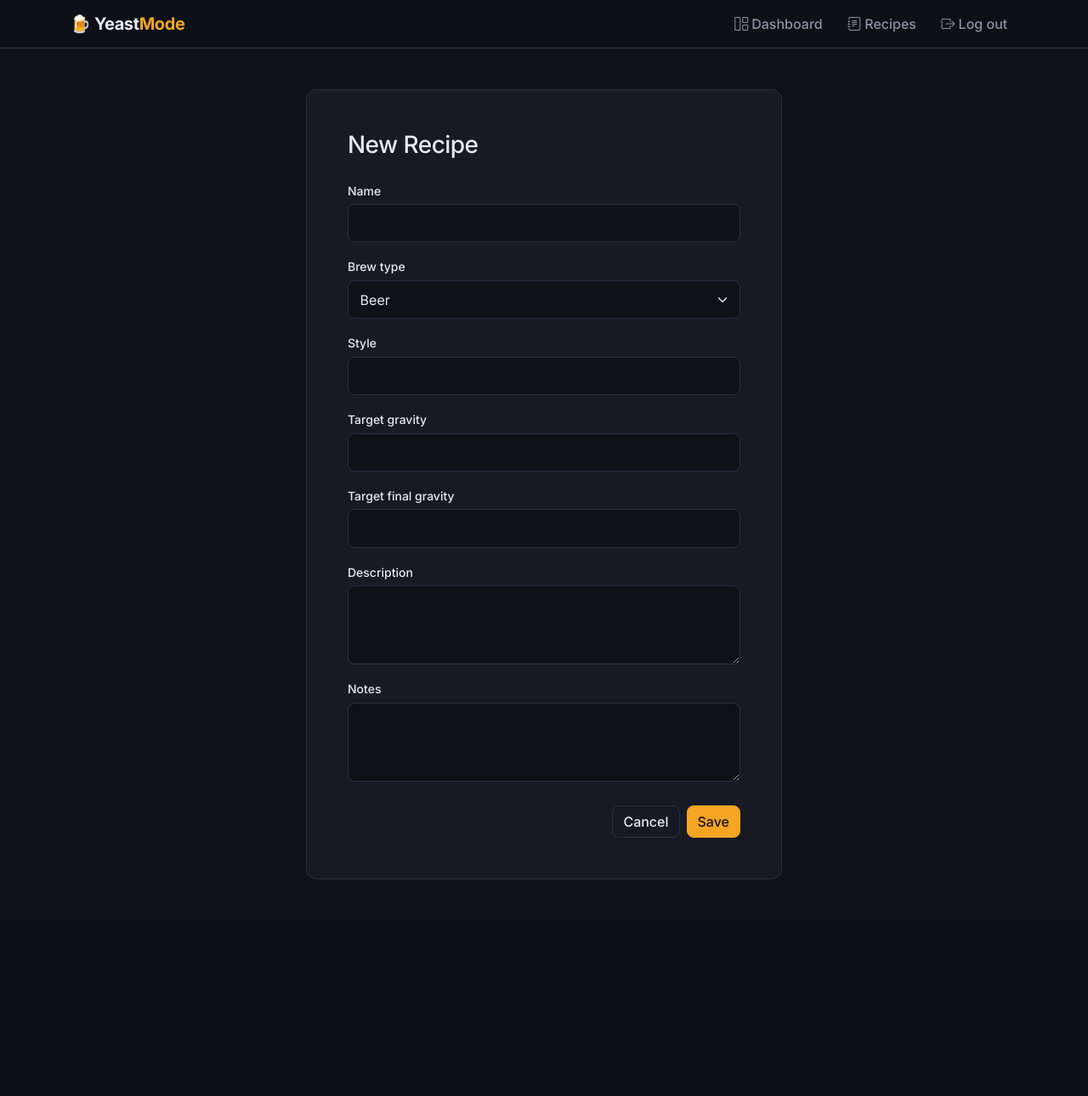
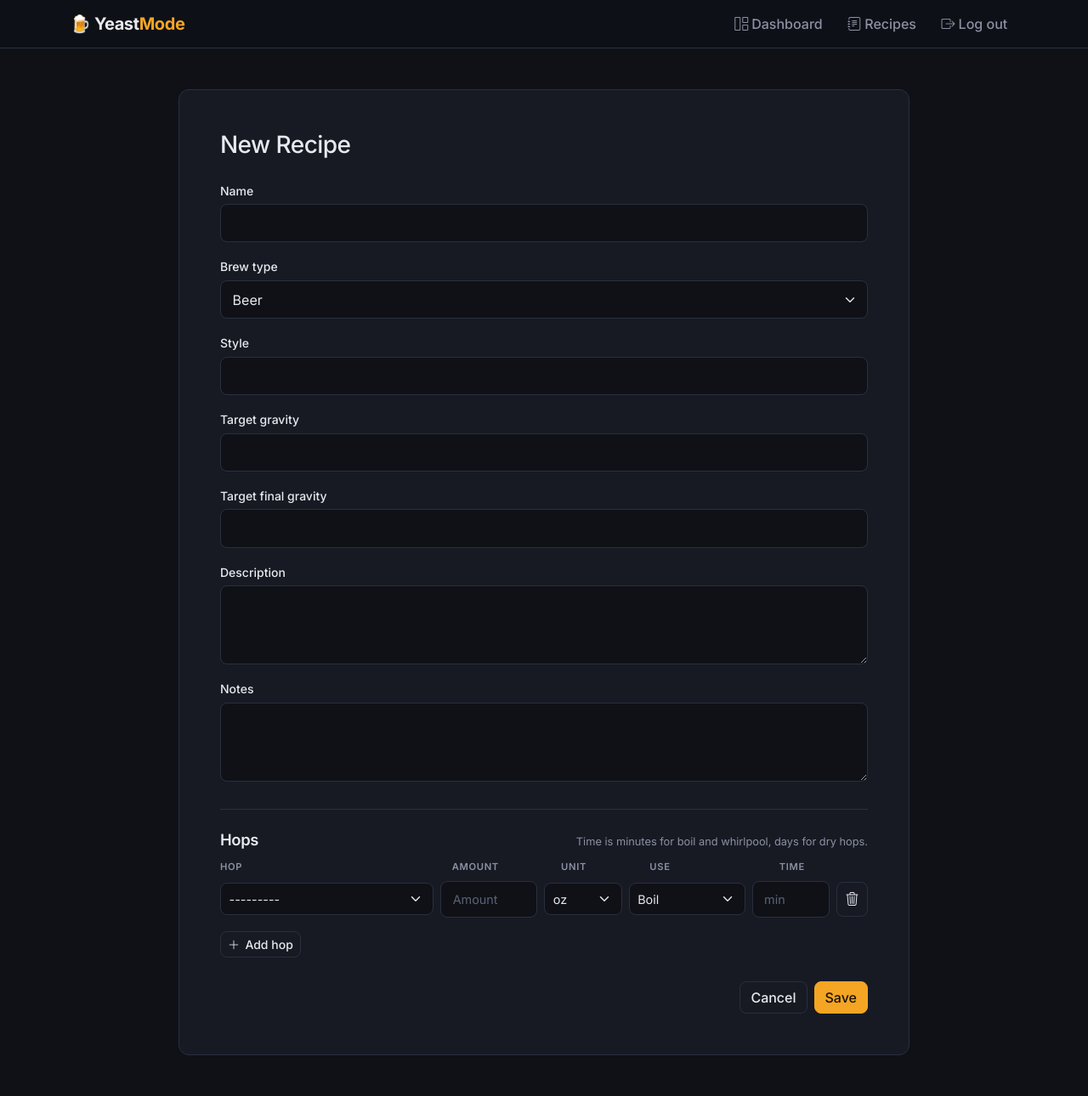
Before and after one commit to Tbubbs662/yeast-mode, a Django app: page /recipe/new/ in a window 1280 px wide. Shown: the whole page at 85% size. Before the commit the page ends 1035 px from the top, so only its background shows below. Run offline with Django 4.2, Linux system fonts and the light colour scheme; the visitor is signed in with stand-in values (Sample User, id 1); data comes from the database, SQL or seed files in the repository.

Commit message:
Add hop additions to the recipe form
Add an inline formset for RecipeHop rows (hop, amount, unit, use,
time) to the recipe create and edit pages. The recipe and its hops are
validated and saved together in one transaction, so an invalid row
saves nothing. A small, reusable formsets.js adds and removes rows
without a page reload.

Closes #25

Co-Authored-By: Claude Opus 5.5 <noreply@anthropic.com>

```diff
--- a/app/brews/forms.py
+++ b/app/brews/forms.py
@@ -1,5 +1,5 @@
 from django import forms # type: ignore
-from .models import Recipe, BrewSession
+from .models import Recipe, BrewSession, RecipeHop
 
 
 class RecipeForm(forms.ModelForm):
@@ -17,6 +17,27 @@ class RecipeForm(forms.ModelForm):
         }
 
 
+class RecipeHopForm(forms.ModelForm):
+    class Meta:
+        model = RecipeHop
+        fields = ['hop', 'amount', 'unit', 'use', 'time']
+        widgets = {
+            'hop': forms.Select(attrs={'class': 'form-select', 'aria-label': 'Hop'}),
+            'amount': forms.NumberInput(attrs={'class': 'form-control', 'step': '0.01', 'min': '0.01', 'placeholder': 'Amount', 'aria-label': 'Amount'}),
+            'unit': forms.Select(attrs={'class': 'form-select', 'aria-label': 'Unit'}),
+            'use': forms.Select(attrs={'class': 'form-select', 'aria-label': 'Use', 'data-hop-use': ''}),
+            'time': forms.NumberInput(attrs={'class': 'form-control', 'min': '0', 'placeholder': 'min', 'aria-label': 'Time', 'data-hop-time': ''}),
+        }
+
+
+RecipeHopFormSet = forms.inlineformset_factory(
+    Recipe, RecipeHop,
+    form=RecipeHopForm,
+    extra=1,
+    can_delete=True,
+)
+
+
 class BrewSessionForm(forms.ModelForm):
     class Meta:
         model = BrewSession
--- a/app/brews/static/brews/css/app.css
+++ b/app/brews/static/brews/css/app.css
@@ -523,3 +523,99 @@ h1, h2, h3, h4, h5 {
 .stat-grid-compact .stat-value {
     font-size: 1.05rem;
 }
+
+/* --------------------------------------------------------------------------
+   Ingredient formsets (recipe form)
+   -------------------------------------------------------------------------- */
+.form-card-wide {
+    max-width: 860px;
+}
+
+.ingredient-section {
+    margin-top: 2rem;
+    padding-top: 1.5rem;
+    border-top: 1px solid var(--ym-border);
+}
+
+.ingredient-section-header {
+    display: flex;
+    flex-wrap: wrap;
+    align-items: baseline;
+    justify-content: space-between;
+    gap: 0.25rem 1rem;
+    margin-bottom: 0.75rem;
+}
+
+.ingredient-row {
+    padding: 0.5rem 0;
+}
+
+.ingredient-row + .ingredient-row {
+    border-top: 1px dashed var(--ym-border);
+}
+
+.ingredient-fields {
+    display: grid;
+    gap: 0.5rem;
+    align-items: center;
+}
+
+/* Hop | Amount | Unit | Use | Time | Remove */
+.ingredient-fields-hop {
+    grid-template-columns: minmax(0, 2.2fr) minmax(0, 1fr) minmax(0, 0.8fr) minmax(0, 1.2fr) minmax(0, 0.8fr) auto;
+}
+
+.ingredient-header {
+    font-size: 0.7rem;
+    font-weight: 600;
+    text-transform: uppercase;
+    letter-spacing: 0.06em;
+    color: var(--ym-muted);
+}
+
+.ingredient-row .form-control,
+.ingredient-row .form-select {
+    padding-top: 0.45rem;
+    padding-bottom: 0.45rem;
+    font-size: 0.9rem;
+}
+
+.ingredient-row .form-select {
+    padding-left: 0.6rem;
+    padding-right: 2rem;
+}
+
+.ingredient-row .form-control {
+    padding-left: 0.6rem;
+    padding-right: 0.6rem;
+}
+
+.btn-icon {
+    padding: 0.45rem 0.6rem;
+}
+
+.btn-icon:hover {
+    color: #f87171;
+}
+
+/* On phones, stack each row: hop on its own line, then the details */
+@media (max-width: 640px) {
+    .ingredient-header {
+        display: none;
+    }
+
+    .ingredient-fields-hop {
+        grid-template-columns: repeat(4, minmax(0, 1fr));
+    }
+
+    .ingredient-fields-hop .field-hop {
+        grid-column: 1 / span 3;
+        grid-row: 1;
+    }
+
+    .ingredient-fields-hop .field-remove {
+        grid-column: 4;
+        grid-row: 1;
+        justify-self: end;
+    }
+}
--- /dev/null
+++ b/app/brews/static/brews/js/formsets.js
@@ -0,0 +1,60 @@
+// Add/remove rows for Django inline formsets.
+//
+// Markup contract (see recipe_form.html):
+//   [data-formset="<prefix>"]   section wrapping one formset + its management form
+//   [data-formset-rows]         container the rows live in
+//   [data-formset-row]          one row (one form)
+//   <template data-formset-empty>  formset.empty_form, using the "__prefix__" index
+//   [data-formset-add]          button that appends a new row
+//   [data-formset-remove]       button inside a row that removes it
+//
+// Removing a row ticks its hidden DELETE checkbox and hides it, rather than
+// deleting the element, so Django sees the deletion and skips validating it.
+
+(function () {
+    function updateHopTimePlaceholder(row) {
+        const use = row.querySelector('[data-hop-use]');
+        const time = row.querySelector('[data-hop-time]');
+        if (use && time) {
+            time.placeholder = use.value === 'dry_hop' ? 'days' : 'min';
+        }
+    }
+
+    function setUpFormset(section) {
+        const prefix = section.dataset.formset;
+        const totalForms = section.querySelector(`input[name="${prefix}-TOTAL_FORMS"]`);
+        const rows = section.querySelector('[data-formset-rows]');
+        const template = section.querySelector('template[data-formset-empty]');
+        const addButton = section.querySelector('[data-formset-add]');
+
+        section.addEventListener('click', function (event) {
+            const removeButton = event.target.closest('[data-formset-remove]');
+            if (!removeButton) return;
+            const row = removeButton.closest('[data-formset-row]');
+            const deleteBox = row.querySelector(`input[name$="-DELETE"]`);
+            if (deleteBox) deleteBox.checked = true;
+            row.classList.add('d-none');
+        });
+
+        section.addEventListener('change', function (event) {
+            if (event.target.matches('[data-hop-use]')) {
+                updateHopTimePlaceholder(event.target.closest('[data-formset-row]'));
+            }
+        });
+
+        addButton.addEventListener('click', function () {
+            const index = parseInt(totalForms.value, 10);
+            const html = template.innerHTML.replace(/__prefix__/g, String(index));
+            rows.insertAdjacentHTML('beforeend', html);
+            totalForms.value = String(index + 1);
+            const row = rows.lastElementChild;
+            updateHopTimePlaceholder(row);
+            const firstInput = row.querySelector('select, input:not([type="hidden"])');
+            if (firstInput) firstInput.focus();
+        });
+
+        section.querySelectorAll('[data-formset-rows] [data-formset-row]').forEach(updateHopTimePlaceholder);
+    }
+
+    document.querySelectorAll('[data-formset]').forEach(setUpFormset);
+})();
--- /dev/null
+++ b/app/brews/templates/brews/partials/hop_row.html
@@ -0,0 +1,26 @@
+<div class="ingredient-row{% if form.DELETE.value %} d-none{% endif %}" data-formset-row>
+    {% for hidden in form.hidden_fields %}{{ hidden }}{% endfor %}
+    <div class="ingredient-fields ingredient-fields-hop">
+        <div class="field-hop">{{ form.hop }}</div>
+        <div class="field-amount">{{ form.amount }}</div>
+        <div class="field-unit">{{ form.unit }}</div>
+        <div class="field-use">{{ form.use }}</div>
+        <div class="field-time">{{ form.time }}</div>
+        <div class="field-remove">
+            <span class="d-none">{{ form.DELETE }}</span>
+            <button type="button" class="btn btn-ghost btn-icon" data-formset-remove aria-label="Remove hop">
+                <i class="bi bi-trash3"></i>
+            </button>
+        </div>
+    </div>
+    {% if form.errors %}
+        <div class="form-errors">
+            <ul>
+                {% for error in form.non_field_errors %}<li>{{ error }}</li>{% endfor %}
+                {% for field in form %}
+                    {% for error in field.errors %}<li>{{ field.label }}: {{ error }}</li>{% endfor %}
+                {% endfor %}
+            </ul>
+        </div>
+    {% endif %}
+</div>
--- a/app/brews/templates/brews/recipe_form.html
+++ b/app/brews/templates/brews/recipe_form.html
@@ -1,14 +1,43 @@
 {% extends "brews/base.html" %}
+{% load static %}
 
 {% block title %}YeastMode - {{ title }}{% endblock %}
 
 {% block content %}
-<div class="card form-card">
+<div class="card form-card{% if hop_formset %} form-card-wide{% endif %}">
     <div class="card-body p-4 p-md-5">
         <h1 class="h3 mb-4">{{ title }}</h1>
         <form method="post">
             {% csrf_token %}
             {% include "brews/partials/form_fields.html" %}
+
+            {% if hop_formset %}
+                <section class="ingredient-section" data-formset="{{ hop_formset.prefix }}">
+                    <div class="ingredient-section-header">
+                        <h2 class="section-title mb-0">Hops</h2>
+                        <span class="form-text">Time is minutes for boil and whirlpool, days for dry hops.</span>
+                    </div>
+                    {{ hop_formset.management_form }}
+                    {% if hop_formset.non_form_errors %}
+                        <div class="form-errors">{{ hop_formset.non_form_errors }}</div>
+                    {% endif %}
+                    <div class="ingredient-fields ingredient-fields-hop ingredient-header" aria-hidden="true">
+                        <span>Hop</span><span>Amount</span><span>Unit</span><span>Use</span><span>Time</span><span></span>
+                    </div>
+                    <div data-formset-rows>
+                        {% for hop_form in hop_formset %}
+                            {% include "brews/partials/hop_row.html" with form=hop_form %}
+                        {% endfor %}
+                    </div>
+                    <template data-formset-empty>
+                        {% include "brews/partials/hop_row.html" with form=hop_formset.empty_form %}
+                    </template>
+                    <button type="button" class="btn btn-ghost btn-sm mt-2" data-formset-add>
+                        <i class="bi bi-plus-lg"></i>Add hop
+                    </button>
+                </section>
+            {% endif %}
+
             <div class="form-actions">
                 <a href="javascript:history.back()" class="btn btn-ghost">Cancel</a>
                 <button type="submit" class="btn btn-primary">Save</button>
@@ -17,3 +46,9 @@
     </div>
 </div>
 {% endblock %}
+
+{% block scripts %}
+    {% if hop_formset %}
+        <script src="{% static 'brews/js/formsets.js' %}"></script>
+    {% endif %}
+{% endblock %}
--- a/app/brews/views.py
+++ b/app/brews/views.py
@@ -1,7 +1,8 @@
 from django.shortcuts import render, get_object_or_404, redirect # type: ignore
 from django.contrib import messages # type: ignore
+from django.db import transaction # type: ignore
 from .models import Recipe, BrewSession
-from .forms import RecipeForm, BrewSessionForm
+from .forms import RecipeForm, RecipeHopFormSet, BrewSessionForm
 from django.contrib.auth.forms import UserCreationForm # type: ignore
 from django.contrib.auth import login # type: ignore
 from django.contrib.auth.decorators import login_required # type: ignore
@@ -31,32 +32,41 @@ def recipe_detail(request, pk):
     recipe = get_object_or_404(Recipe, pk=pk, owner=request.user)
     return render(request, 'brews/recipe_detail.html', {'recipe': recipe})
 
+def recipe_form_view(request, recipe, title, success_message):
+    """Shared create/edit handling for a recipe and its hop additions."""
+    if request.method == 'POST':
+        form = RecipeForm(request.POST, instance=recipe)
+        hop_formset = RecipeHopFormSet(request.POST, instance=recipe, prefix='hops')
+        if form.is_valid() and hop_formset.is_valid():
+            with transaction.atomic():
+                recipe = form.save()
+                hop_formset.instance = recipe
+                hop_formset.save()
+            messages.success(request, success_message.format(name=recipe.name))
+            return redirect('recipe_detail', pk=recipe.pk)
+    else:
+        form = RecipeForm(instance=recipe)
+        hop_formset = RecipeHopFormSet(instance=recipe, prefix='hops')
+    return render(request, 'brews/recipe_form.html', {
+        'form': form,
+        'hop_formset': hop_formset,
+        'title': title,
+    })
+
 @login_required
 def recipe_create(request):
-    if request.method == 'POST':
-        form = RecipeForm(request.POST)
-        if form.is_valid():
-            recipe = form.save(commit=False)
-            recipe.owner = request.user
-            recipe.save()
-            messages.success(request, f'Recipe "{recipe.name}" created successfully!')
-            return redirect('recipe_detail', pk=recipe.pk)
-    else:
-        form = RecipeForm()
-    return render(request, 'brews/recipe_form.html', {'form': form, 'title': 'New Recipe'})
+    return recipe_form_view(
+        request, Recipe(owner=request.user), 'New Recipe',
+        'Recipe "{name}" created successfully!',
+    )
 
 @login_required
 def recipe_edit(request, recipe_pk):
     recipe = get_object_or_404(Recipe, pk=recipe_pk, owner=request.user)
-    if request.method == 'POST':
-        form = RecipeForm(request.POST, instance=recipe)
-        if form.is_valid():
-            recipe = form.save()
-            messages.success(request, f'Recipe "{recipe.name}" has been updated successfully!')
-            return redirect('recipe_detail', pk=recipe.pk)
-    else:
-        form = RecipeForm(instance=recipe)
-    return render(request, 'brews/recipe_form.html', {'form': form, 'title': recipe.name})
+    return recipe_form_view(
+        request, recipe, recipe.name,
+        'Recipe "{name}" has been updated successfully!',
+    )
 
 @login_required
 def recipe_delete(request,recipe_pk):
```
Also changed, not shown: app/brews/tests.py (+98 -0 lines).
